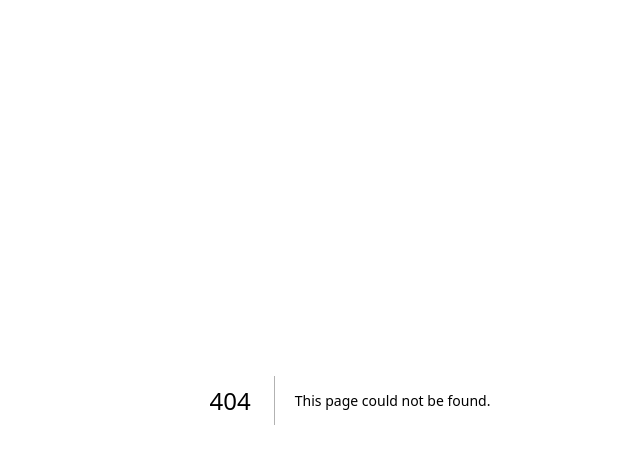
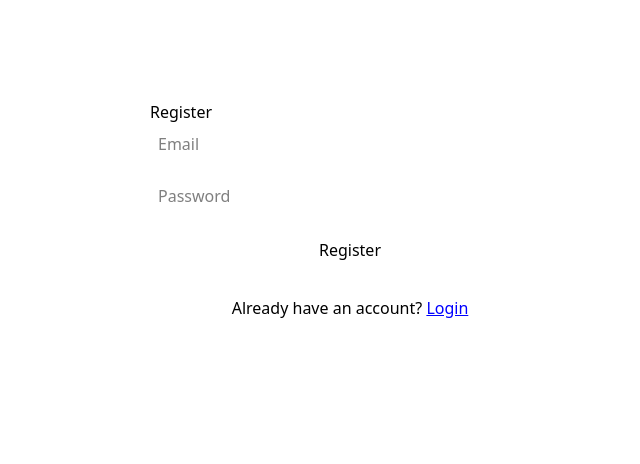
Before and after one commit to vikas-x7/vilo, a Next.js app: page /register in a window 1280 px wide. Before the commit this address had no page. Shown: the top 464 px of the page, without its empty margins (290-930 px from the left). Built offline with nearby package versions, Linux system fonts and the light colour scheme.

Commit message:
feat: complete authentication flow with login and register integration

```diff
--- a/package.json
+++ b/package.json
@@ -11,7 +11,9 @@
   "dependencies": {
     "@prisma/adapter-pg": "^7.4.1",
     "@prisma/client": "^7.4.1",
+    "@tanstack/react-query": "^5.90.21",
     "@types/katex": "^0.16.8",
+    "axios": "^1.13.5",
     "dotenv": "^17.3.1",
     "katex": "^0.16.28",
     "next": "16.1.6",
--- a/src/app/layout.tsx
+++ b/src/app/layout.tsx
@@ -1,18 +1,26 @@
 import type { Metadata } from "next";
 import "./globals.css";
+import { Zen_Kaku_Gothic_New } from "next/font/google";
+import { QueryProvider } from "@/providers/QueryProvider";
+
+const gothic = Zen_Kaku_Gothic_New({
+  subsets: ["latin"],
+  weight: "300",
+});
 
 export const metadata: Metadata = {
   title: "vilo",
 };
-
 export default function RootLayout({
   children,
 }: Readonly<{
   children: React.ReactNode;
 }>) {
   return (
-    <html lang="en">
-      <body>{children}</body>
+    <html lang="en" className={`${gothic.variable} `}>
+      <body>
+        <QueryProvider>{children}</QueryProvider>
+      </body>
     </html>
   );
 }
--- a/src/app/login/auth/Login.tsx
+++ b/src/app/login/auth/Login.tsx
@@ -1,7 +1,92 @@
-import React from "react";
+"use client";
 
-function Login() {
-  return <div>login page </div>;
+import { useState } from "react";
+import { useMutation } from "@tanstack/react-query";
+import { authService } from "@/services/auth.service";
+import { useRouter } from "next/navigation";
+import { loginSchema } from "@/modules/auth/auth.validator";
+import Link from "next/link";
+
+export default function LoginPage() {
+  const router = useRouter();
+  const [email, setEmail] = useState("");
+  const [password, setPassword] = useState("");
+  const [validationError, setValidationError] = useState<string | null>(null);
+
+  const loginMutation = useMutation({
+    mutationFn: authService.login,
+    onSuccess: () => {
+      router.push("/dashboard");
+    },
+  });
+
+  const handleSubmit = (e: React.FormEvent) => {
+    e.preventDefault();
+    setValidationError(null);
+
+    const result = loginSchema.safeParse({ email, password });
+    if (!result.success) {
+      setValidationError(result.error.issues[0]?.message || "Invalid input");
+      return;
+    }
+
+    loginMutation.mutate({ email, password });
+  };
+
+  return (
+    <div style={{ maxWidth: 400, margin: "100px auto" }}>
+      <h2>Login</h2>
+
+      <form onSubmit={handleSubmit}>
+        <div style={{ marginBottom: 12 }}>
+          <input
+            type="email"
+            placeholder="Email"
+            value={email}
+            onChange={(e) => setEmail(e.target.value)}
+            required
+            style={{ width: "100%", padding: 8 }}
+          />
+        </div>
+
+        <div style={{ marginBottom: 12 }}>
+          <input
+            type="password"
+            placeholder="Password"
+            value={password}
+            onChange={(e) => setPassword(e.target.value)}
+            required
+            style={{ width: "100%", padding: 8 }}
+          />
+        </div>
+
+        {validationError && (
+          <p style={{ color: "red", marginBottom: 12 }}>{validationError}</p>
+        )}
+
+        {loginMutation.isError && (
+          <p style={{ color: "red", marginBottom: 12 }}>
+            {(loginMutation.error as Error).message}
+          </p>
+        )}
+
+        <button
+          type="submit"
+          disabled={loginMutation.isPending}
+          style={{ width: "100%", padding: 10, marginBottom: 12 }}
+        >
+          {loginMutation.isPending ? "Logging in..." : "Login"}
+        </button>
+      </form>
+
+      <div style={{ textAlign: "center", marginTop: 12 }}>
+        <p>
+          Don't have an account?{" "}
+          <Link href="/register" style={{ color: "blue", textDecoration: "underline" }}>
+            Register
+          </Link>
+        </p>
+      </div>
+    </div>
+  );
 }
-
-export default Login;
--- a/src/app/login/page.tsx
+++ b/src/app/login/page.tsx
@@ -1,7 +1,12 @@
 import React from "react";
+import LoginPage from "./auth/Login";
 
 function page() {
-  return <div>login page </div>;
+  return (
+    <div>
+      <LoginPage />
+    </div>
+  );
 }
 
 export default page;
--- /dev/null
+++ b/src/app/register/auth/Register.tsx
@@ -0,0 +1,93 @@
+"use client";
+
+import { useState } from "react";
+import { useMutation } from "@tanstack/react-query";
+import { authService } from "@/services/auth.service";
+import { useRouter } from "next/navigation";
+import { registerSchema } from "@/modules/auth/auth.validator";
+import Link from "next/link";
+
+export default function RegisterPage() {
+    const router = useRouter();
+    const [email, setEmail] = useState("");
+    const [password, setPassword] = useState("");
+    const [validationError, setValidationError] = useState<string | null>(null);
+
+    const registerMutation = useMutation({
+        mutationFn: authService.register,
+        onSuccess: () => {
+            // You can redirect to login or dashboard directly depending on API behavior
+            router.push("/login");
+        },
+    });
+
+    const handleSubmit = (e: React.FormEvent) => {
+        e.preventDefault();
+        setValidationError(null);
+
+        const result = registerSchema.safeParse({ email, password });
+        if (!result.success) {
+            setValidationError(result.error.issues[0]?.message || "Invalid input");
+            return;
+        }
+
+        registerMutation.mutate({ email, password });
+    };
+
+    return (
+        <div style={{ maxWidth: 400, margin: "100px auto" }}>
+            <h2>Register</h2>
+
+            <form onSubmit={handleSubmit}>
+                <div style={{ marginBottom: 12 }}>
+                    <input
+                        type="email"
+                        placeholder="Email"
+                        value={email}
+                        onChange={(e) => setEmail(e.target.value)}
+                        required
+                        style={{ width: "100%", padding: 8 }}
+                    />
+                </div>
+
+                <div style={{ marginBottom: 12 }}>
+                    <input
+                        type="password"
+                        placeholder="Password"
+                        value={password}
+                        onChange={(e) => setPassword(e.target.value)}
+                        required
+                        style={{ width: "100%", padding: 8 }}
+                    />
+                </div>
+
+                {validationError && (
+                    <p style={{ color: "red", marginBottom: 12 }}>{validationError}</p>
+                )}
+
+                {registerMutation.isError && (
+                    <p style={{ color: "red", marginBottom: 12 }}>
+                        {(registerMutation.error as Error).message}
+                    </p>
+                )}
+
+                <button
+                    type="submit"
+                    disabled={registerMutation.isPending}
+                    style={{ width: "100%", padding: 10, marginBottom: 12 }}
+                >
+                    {registerMutation.isPending ? "Registering..." : "Register"}
+                </button>
+            </form>
+
+            <div style={{ textAlign: "center", marginTop: 12 }}>
+                <p>
+                    Already have an account?{" "}
+                    <Link href="/login" style={{ color: "blue", textDecoration: "underline" }}>
+                        Login
+                    </Link>
+                </p>
+            </div>
+        </div>
+    );
+}
--- /dev/null
+++ b/src/app/register/page.tsx
@@ -0,0 +1,12 @@
+import React from "react";
+import RegisterPage from "./auth/Register";
+
+function page() {
+    return (
+        <div>
+            <RegisterPage />
+        </div>
+    );
+}
+
+export default page;
--- /dev/null
+++ b/src/lib/axios.ts
@@ -0,0 +1,26 @@
+import axios from "axios";
+
+export const api = axios.create({
+  baseURL: "/api", // kyuki Next.js ka backend same project me he
+  withCredentials: false, // agar cookies use karega
+  headers: {
+    "Content-Type": "application/json",
+  },
+});
+
+// Request Interceptor (future me token lagane ke liye)
+// api.interceptors.request.use((config) => {
+//   // example:
+//   // const token = localStorage.getItem("token");
+//   // if (token) config.headers.Authorization = `Bearer ${token}`;
+//   return config;
+// });
+
+// Response Interceptor (global error handle)
+api.interceptors.response.use(
+  (res) => res,
+  (error) => {
+    console.error("API Error:", error.response?.data || error.message);
+    return Promise.reject(error);
+  },
+);
--- /dev/null
+++ b/src/lib/react-query.ts
@@ -0,0 +1,11 @@
+import { QueryClient } from "@tanstack/react-query";
+
+export const queryClient = new QueryClient({
+  defaultOptions: {
+    queries: {
+      retry: 1,
+      refetchOnWindowFocus: false,
+      staleTime: 1000 * 60 * 5, // 5 min cache
+    },
+  },
+});
--- /dev/null
+++ b/src/providers/QueryProvider.tsx
@@ -0,0 +1,11 @@
+"use client";
+
+import { QueryClientProvider } from "@tanstack/react-query";
+import { queryClient } from "@/lib/react-query";
+import { ReactNode } from "react";
+
+export function QueryProvider({ children }: { children: ReactNode }) {
+  return (
+    <QueryClientProvider client={queryClient}>{children}</QueryClientProvider>
+  );
+}
--- /dev/null
+++ b/src/services/auth.service.ts
@@ -0,0 +1,45 @@
+import axios from "axios";
+import { loginSchema, registerSchema } from "@/modules/auth/auth.validator";
+import { z } from "zod";
+
+export type LoginInput = z.infer<typeof loginSchema>;
+export type RegisterInput = z.infer<typeof registerSchema>;
+
+export const authService = {
+    login: async (data: LoginInput) => {
+        try {
+            const response = await axios.post("/api/auth/login", data);
+            return response.data;
+        } catch (error: any) {
+            if (error.response?.data?.message) {
+                throw new Error(error.response.data.message);
+            }
+            if (error.response?.data?.errors) {
+                throw new Error("Validation Error: Please check your inputs.");
+            }
+            throw new Error(
+                error.response?.data?.error ||
+                error.message ||
+                "Something went wrong during login"
+            );
+        }
+    },
+    register: async (data: RegisterInput) => {
+        try {
+            const response = await axios.post("/api/auth/register", data);
+            return response.data;
+        } catch (error: any) {
+            if (error.response?.data?.message) {
+                throw new Error(error.response.data.message);
+            }
+            if (error.response?.data?.errors) {
+                throw new Error("Validation Error: Please check your inputs.");
+            }
+            throw new Error(
+                error.response?.data?.error ||
+                error.message ||
+                "Something went wrong during registration"
+            );
+        }
+    },
+};
```
Also changed, not shown: src/page/home/Homepage.tsx (+3 -15 lines), 1 other file (tests, documents, lock files or other folders).
